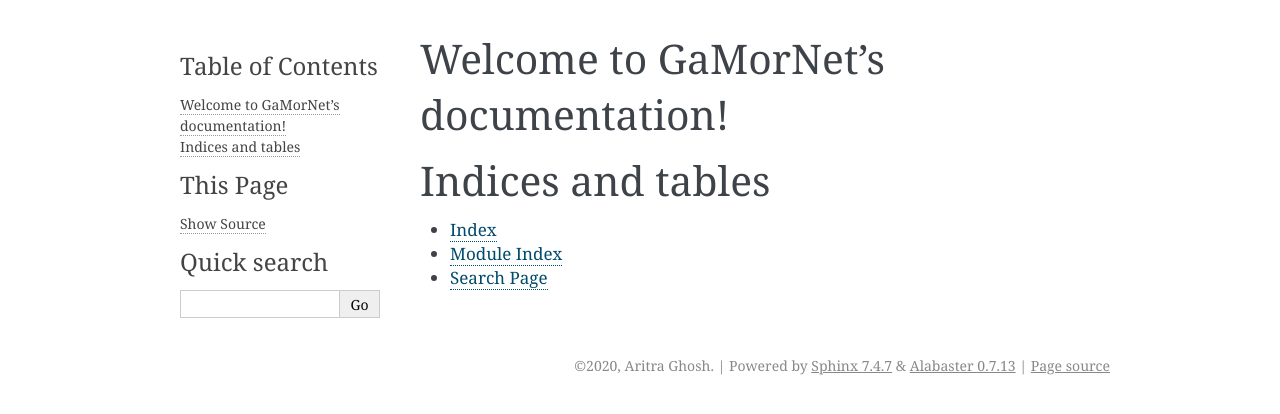
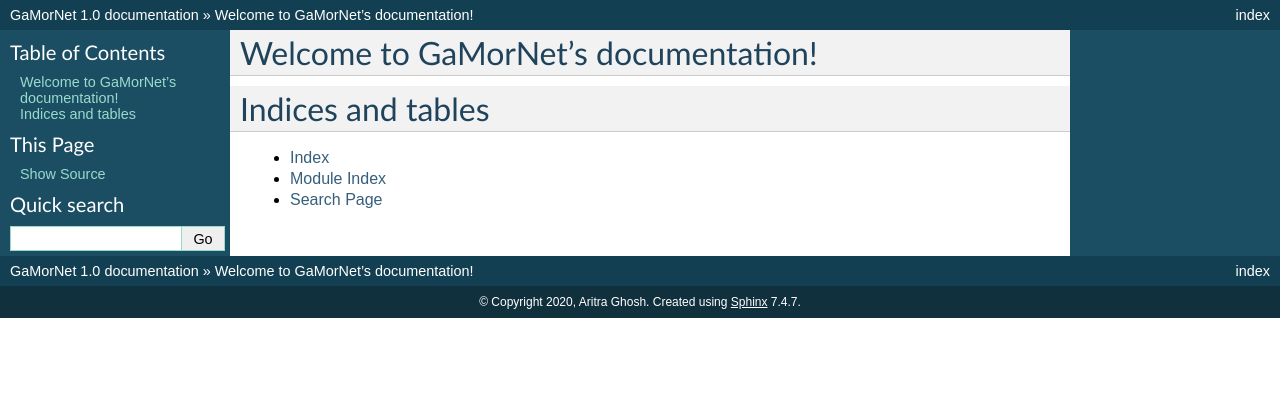
Before and after one commit to aritraghsh09/GaMorNet, a Sphinx documentation site: the page built from docs/source/index.rst, in a window 1280 px wide. Shown: the top 414 px of the page. Built offline with Sphinx 7.4.7, drawn with Linux system fonts in a browser that asks for light colours.

Commit message:
Updating Theme to be default

```diff
--- a/docs/source/conf.py
+++ b/docs/source/conf.py
@@ -47,7 +47,7 @@
 # The theme to use for HTML and HTML Help pages.  See the documentation for
 # a list of builtin themes.
 #
-html_theme = 'alabaster'
+html_theme = 'default'
 
 # Add any paths that contain custom static files (such as style sheets) here,
 # relative to this directory. They are copied after the builtin static files,
@@ -55,5 +55,4 @@
 html_static_path = []
 
 ### Tgins that need to be set this way for RTD Integration ##
-RTD_NEW_THEME = True
 master_doc = 'index'
```
